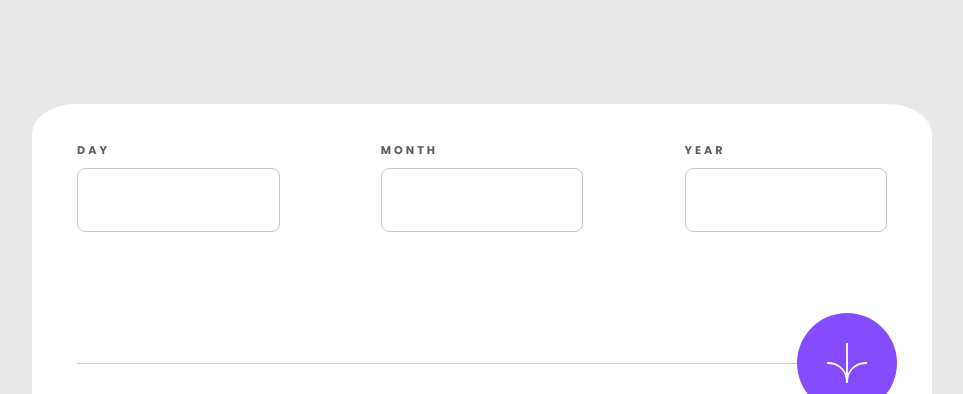
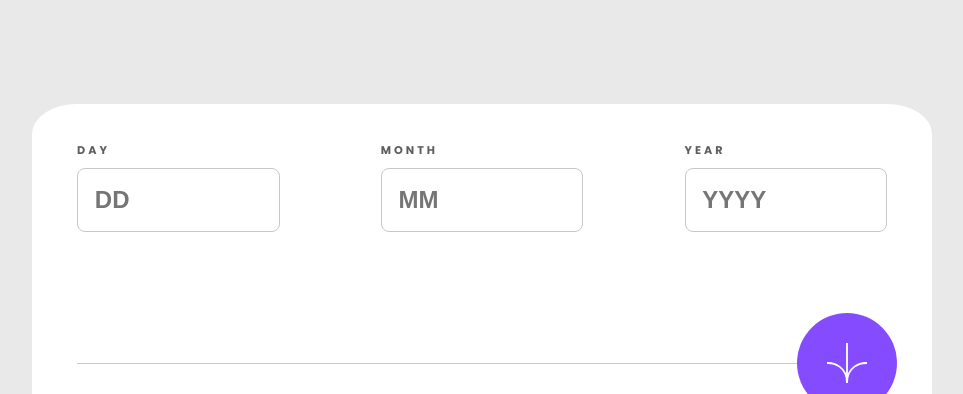
Before and after one commit to Kaboox/age-calculator-app, a plain HTML site: page index.html in a window 1280 px wide. Shown: the top 394 px of the page, without its empty margins (158-1121 px from the left). Drawn offline with Linux system fonts and the light colour scheme.

Commit message:
added placeholders

```diff
--- a/index.html
+++ b/index.html
@@ -23,19 +23,19 @@
 
         <div class="box">
           <label class="label" for="day">day</label>
-          <input class="input" type="number" id="day" max="31">
+          <input class="input" type="number" id="day" max="31" placeholder="DD">
           <p class="error-text">This field is required</p>
         </div>
 
         <div class="box">
           <label class="label" for="month">month</label>
-          <input class="input" type="number" id="month" max="12">
+          <input class="input" type="number" id="month" max="12" placeholder="MM">
           <p class="error-text">This field is required</p>
         </div>
 
         <div class="box">
           <label class="label" for="year">year</label>
-          <input class="input" type="number" id="year">
+          <input class="input" type="number" id="year" placeholder="YYYY">
           <p class="error-text">This field is required</p>
         </div>
 
```
